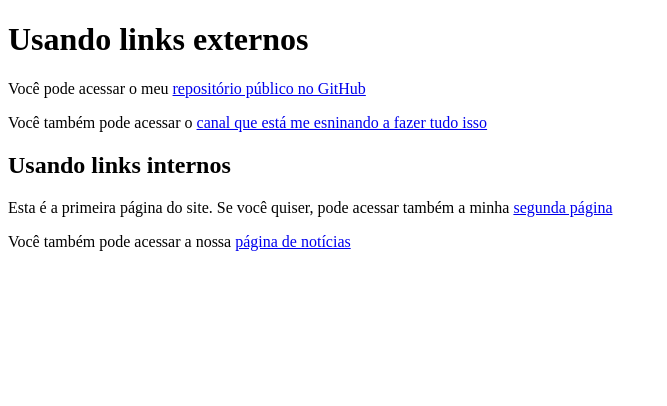
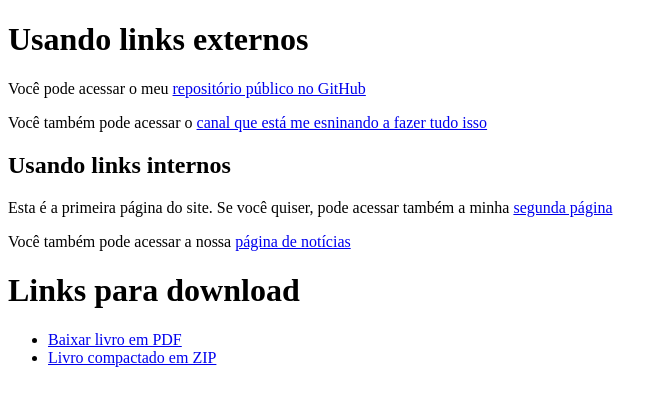
Before and after one commit to Dev-LucasAraujo/html-css-cursoemvideo, a plain HTML site: page ex010/index.html in a window 1280 px wide. Shown: the whole page, without its empty margins (0-667 px from the left). Drawn offline with Linux system fonts and the light colour scheme.

Commit message:
Add files via upload

```diff
--- a/ex010/index.html
+++ b/ex010/index.html
@@ -9,8 +9,15 @@
     <h1>Usando links externos</h1>
     <p>Você pode acessar o meu <a href="https://github.com/Dev-LucasAraujo">repositório público no GitHub</a></p>
     <p>Você também pode acessar o <a href="https://www.youtube.com/@CursoemVideo" target="_blank" rel="external">canal que está me esninando a fazer tudo isso</a></p>
+
     <h2>Usando links internos</h2>
     <p>Esta é a primeira página do site. Se você quiser, pode acessar também a minha <a href="pag002.html" rel="next" target="_self">segunda página</a></p>
     <p>Você também pode acessar a nossa <a href="noticias/pag003.html" rel="next" target="_self">página de notícias</a></p>
+
+    <h1>Links para download</h1>
+    <ul>
+        <li><a href="livro/meulivro.pdf" download="meulivro.pdf" type="application/pdf" >Baixar livro em PDF</a></li>
+        <li><a href="livro/meulivro.zip" download="meulivro.zip" type="application/zip">Livro compactado em ZIP</a></li>
+    </ul>
 </body>
 </html>
```
Also changed, not shown: 2 other files.
